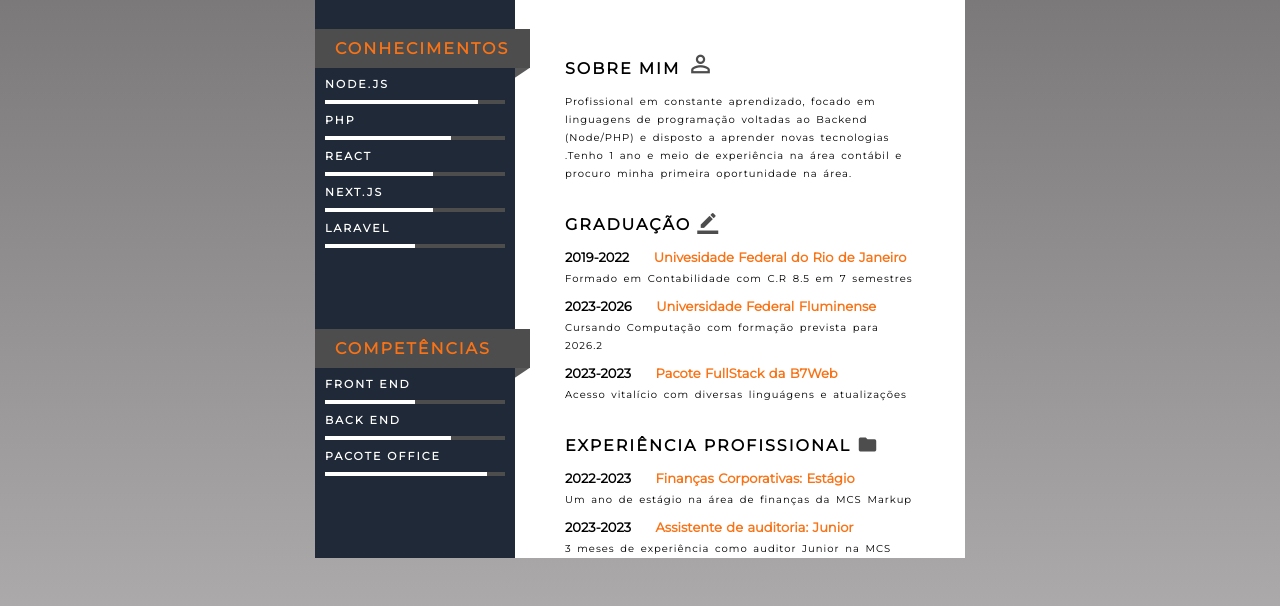
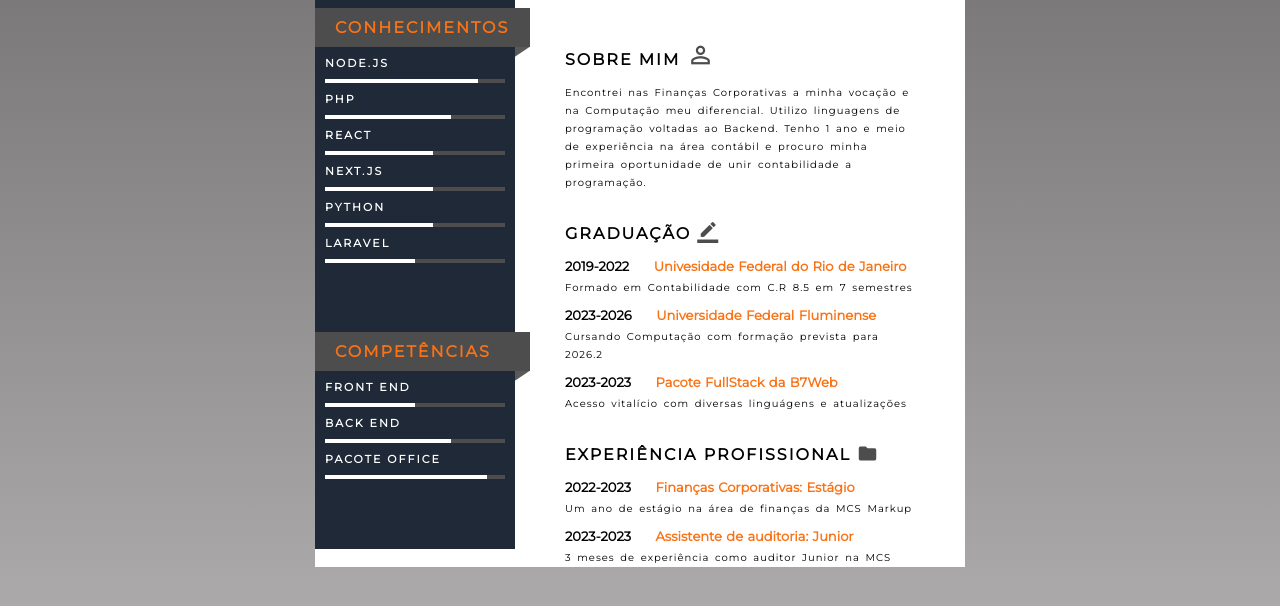
Before and after one commit to Sevengusta/Curriculum-Vitae, a plain HTML site: page index.html in a window 1280 px wide. Shown: the part 298-904 px from the top of the page. Drawn offline with Linux system fonts and the light colour scheme.

Commit message:
atualização Python

```diff
--- a/css/style.css
+++ b/css/style.css
@@ -103,6 +103,10 @@ a{
 	width: 85%;
 	background-color: white;
 }
+.python{
+	width: 60%;
+	background-color: white;
+}
 .laravel{
 	width: 50%;
 	background-color: white;
--- a/index.html
+++ b/index.html
@@ -52,12 +52,18 @@
 			</p>
 
 
+			<p class="p1">PYTHON
+			<div class="skill-container">
+				<div class="skill python"></div>
+			</div>
+			</p>
 
 			<p class="p1">LARAVEL
 			<div class="skill-container">
 				<div class="skill laravel"></div>
 			</div>
 			</p>
+
 
 
 		</div>
@@ -102,9 +108,8 @@
 		<div class="box-2">
 			<h2>SOBRE MIM <i class="material-icons icons3" style="font-size: 28px!important; ">perm_identity</i></h2>
 			<p class="p2">
-				Profissional em constante aprendizado, focado em linguagens de programação voltadas ao Backend (Node/PHP) e
-				disposto a aprender novas tecnologias .Tenho 1 ano e meio de experiência na área contábil e procuro minha primeira
-				oportunidade na área.
+				Encontrei nas Finanças Corporativas a minha vocação e na Computação meu diferencial. Utilizo linguagens de programação voltadas ao Backend. Tenho 1 ano e meio de experiência na área contábil e procuro minha primeira
+				oportunidade de unir contabilidade a programação.
 
 			</p>
 		</div>
```
